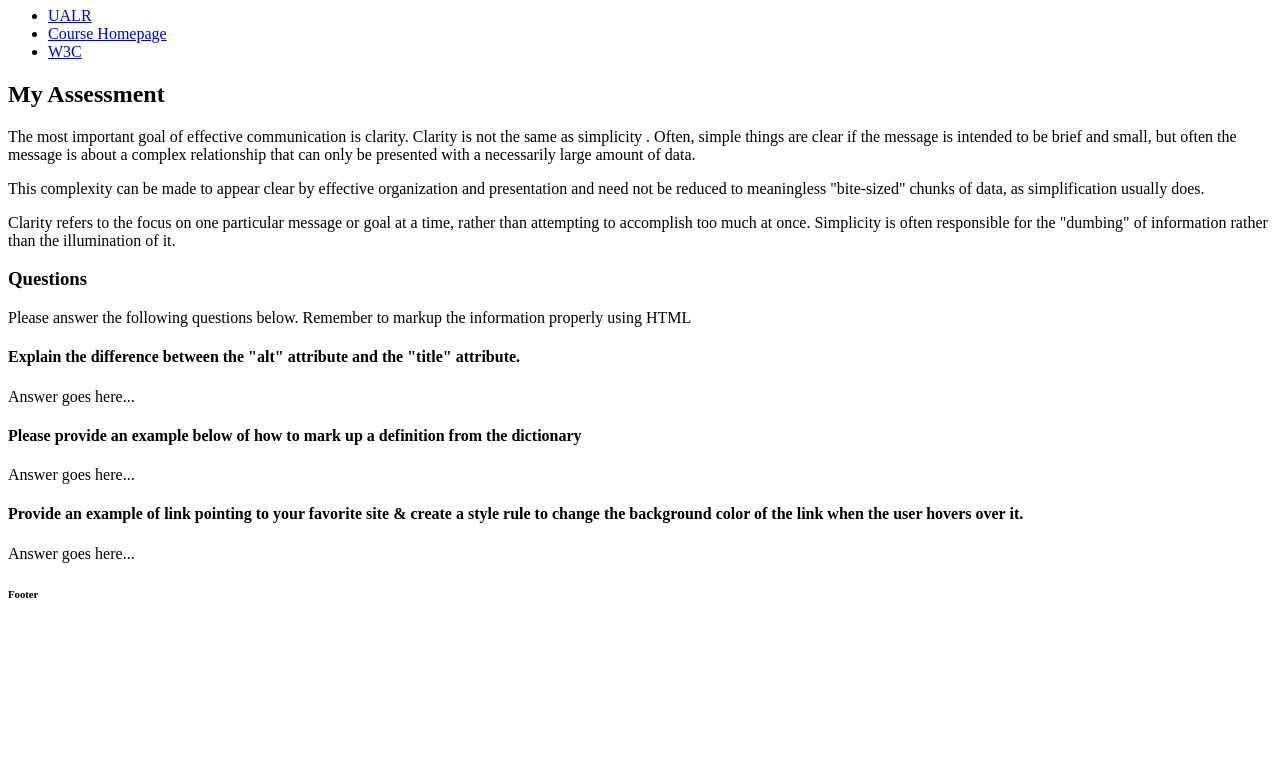
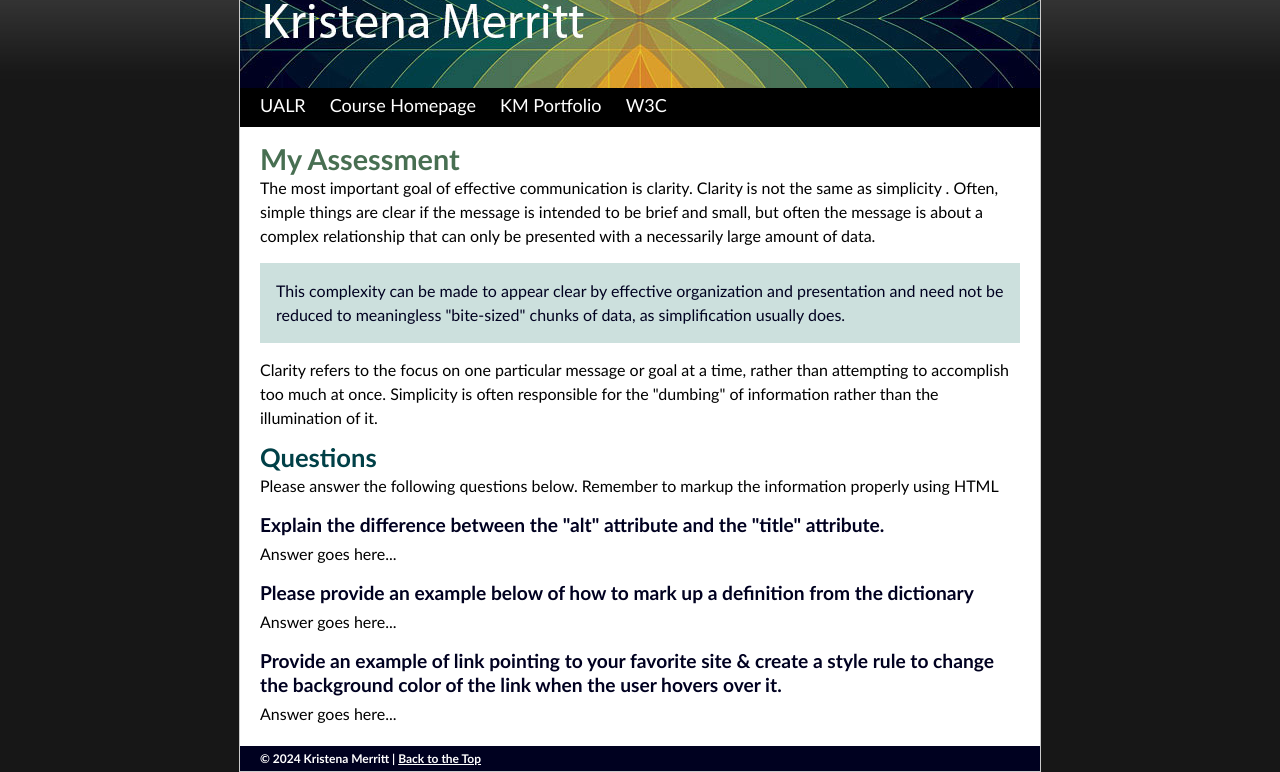
Before and after one commit to klmerritt44/ifsc-3342, a plain HTML site: page pre-assessment/index.html in a window 1280 px wide. Shown: the part 73-845 px from the top of the page. Before the commit the page ends 800 px from the top, so only its background shows below. Drawn offline with Linux system fonts and the light colour scheme.

Commit message:
added technical requirements

```diff
--- a/pre-assessment/assets/css/screen.css
+++ b/pre-assessment/assets/css/screen.css
@@ -1,13 +1,27 @@
+/*---- the * symbol select everything so this is a global rule and should be used sparingly.-----*/
 * {
 	margin: 0px;
 	padding: 0px;
 }
+
+/*---- utility styles ----*/
+.img-right{
+    float:right;
+    margin: 10px 0 10px 20px;
+    border: 4px solid #fff;
+    padding: 5px;
+}
+
+/*----- global styles ------*/
+
 body {
 	text-align: center;
 	font-family: "Trebuchet MS", Arial, Helvetica, sans-serif;
 	background-color: #171717;
 	font-size: 16px;
 	line-height: 1.5em;
+	background-image: url("../img/bg-tile.jpg");
+	background-repeat: repeat-x;
 }
 #container {
 	max-width: 800px;
@@ -19,8 +33,19 @@ body {
 	border: 1px solid #CCC;
 }
 #header {
+	background-image: url("../img/header.jpg");
+	background-repeat: no-repeat;
+	height: 140px;
+}
+#header h1 {
+	height: 100%;
 }
 #header h1 a {
+	text-indent: 100%;
+	white-space: nowrap;
+	overflow: hidden;
+	display: block;
+	height: 100%;
 }
 #nav {
 	background-color: #000;
@@ -55,12 +80,29 @@ body {
 #content {
 	margin: 20px;
 }
+#content h2 {
+	color: #486f52;
+	font-size: 1.8em;
+}
+#content h3 {
+	color: #014047;
+	font-size: 1.6em;
+}
+#content h4 {
+	color: #000120;
+	font-size: 1.2em;
+}
 #content p {
 	margin-top: 5px;
 	margin-bottom: 15px;
 }
+#content p.alert {
+	background-color: #cce0dd;
+	color: #000120;
+	padding: 1em;
+}
 #footer {
-	background-color: #000;
+	background-color: #000120;
 	color: #FFF;
 	height: 25px;
 }
@@ -70,3 +112,7 @@ body {
 	margin-right: 20px;
 	margin-left: 20px;
 }
+
+#footer h6 a {
+	color: #fff;
+}
--- a/pre-assessment/index.html
+++ b/pre-assessment/index.html
@@ -2,26 +2,29 @@
 <!doctype html>
 <html lang="en">
     <head>
-        <meta charset="UTF-8"> <!--standard character encoding-->
-        <title>IFSC 3342 | Kristena Merritt Pre-Assessment</title> <!--Meta title is super important. It will show in the tab and on SERPs-->
-        <meta name="description" content="This is a skills pre-assessment for Mobile Web Development" /> <!--meta description will show on SERPS. Serves as click-through info-->
-        <meta name="author" content="Kristena Merritt"> <!--Meta author usually doesn't show. It doesn't always signify content ownership. It can just be available in code for other developers-->
+      <meta charset="UTF-8"> <!--standard character encoding-->
+      <title>IFSC 3342 | Kristena Merritt Pre-Assessment</title> <!--Meta title is super important. It will show in the tab and on SERPs-->
+      <meta name="description" content="This is a skills pre-assessment for Mobile Web Development"/> <!--meta description will show on SERPS. Serves as click-through info-->
+      <meta name="author" content="Kristena Merritt"> <!--Meta author usually doesn't show. It doesn't always signify content ownership. It can just be available in code for other developers-->
+      <link href="assets/css/screen.css" rel="stylesheet" />
     </head>
 <body>
+  <div id="container">
   <div id="header">
-    <h1><a href="index.html">IFSC 3342 Pre-Assessment</a></h1>
+    <h1><a href="index.html">Kristena Merritt</a></h1>
   </div>
   <div id="nav">
     <ul>
-      <li><a href="http://ualr.edu">UALR</a></li>
-      <li><a href="https://thomaswallace.net/course/mobile-web/spring-2024/">Course Homepage</a></li>
-      <li><a href="http://www.w3.org/">W3C</a></li>
+      <li><a href="http://ualr.edu" title="UA Little Rock Website">UALR</a></li>
+      <li><a href="https://thomaswallace.net/course/mobile-web/spring-2024/" title="IFSC 3342">Course Homepage</a></li>
+      <li><a href="https://sites.google.com/view/kristena-merritt-portfolio" title="Kristena's Site">KM Portfolio</a></li>
+      <li><a href="http://www.w3.org/" title="World Wide Web Consortium">W3C</a></li>
     </ul>
   </div>
   <div id="content">
-    <h2>My Assessment</h2>
+    <h2>My Assessment</h2> <!---Hey Thomas!-->
     <p>The most important goal of effective communication is clarity. Clarity is not the same as simplicity . Often, simple things are clear if the message is intended to be brief and small, but often the message is about a complex relationship that can only be presented with a necessarily large amount of data. </p>
-    <p>This complexity can be made to appear clear by effective organization and presentation and need not be reduced to meaningless "bite-sized" chunks of data, as simplification usually does. </p>
+    <p class="alert">This complexity can be made to appear clear by effective organization and presentation and need not be reduced to meaningless "bite-sized" chunks of data, as simplification usually does. </p>
     <p>Clarity refers to the focus on one particular message or goal at a time, rather than attempting to accomplish too much at once. Simplicity is often responsible for the "dumbing" of information rather than the illumination of it.</p>
     <h3>Questions</h3>
     <p>Please answer the following questions below. Remember to markup the information properly using HTML</p>
@@ -33,7 +36,8 @@
     <p>Answer goes here... </p>
   </div>
   <div id="footer">
-    <h6>Footer</h6>
+    <h6 id="footer-header">&copy; 2024 Kristena Merritt | <a href="#top">Back to the Top</a></h6>
   </div>
+</div>
 </body>
 </html>
```
Also changed, not shown: pre-assessment/assets/img/header.jpg (added).
